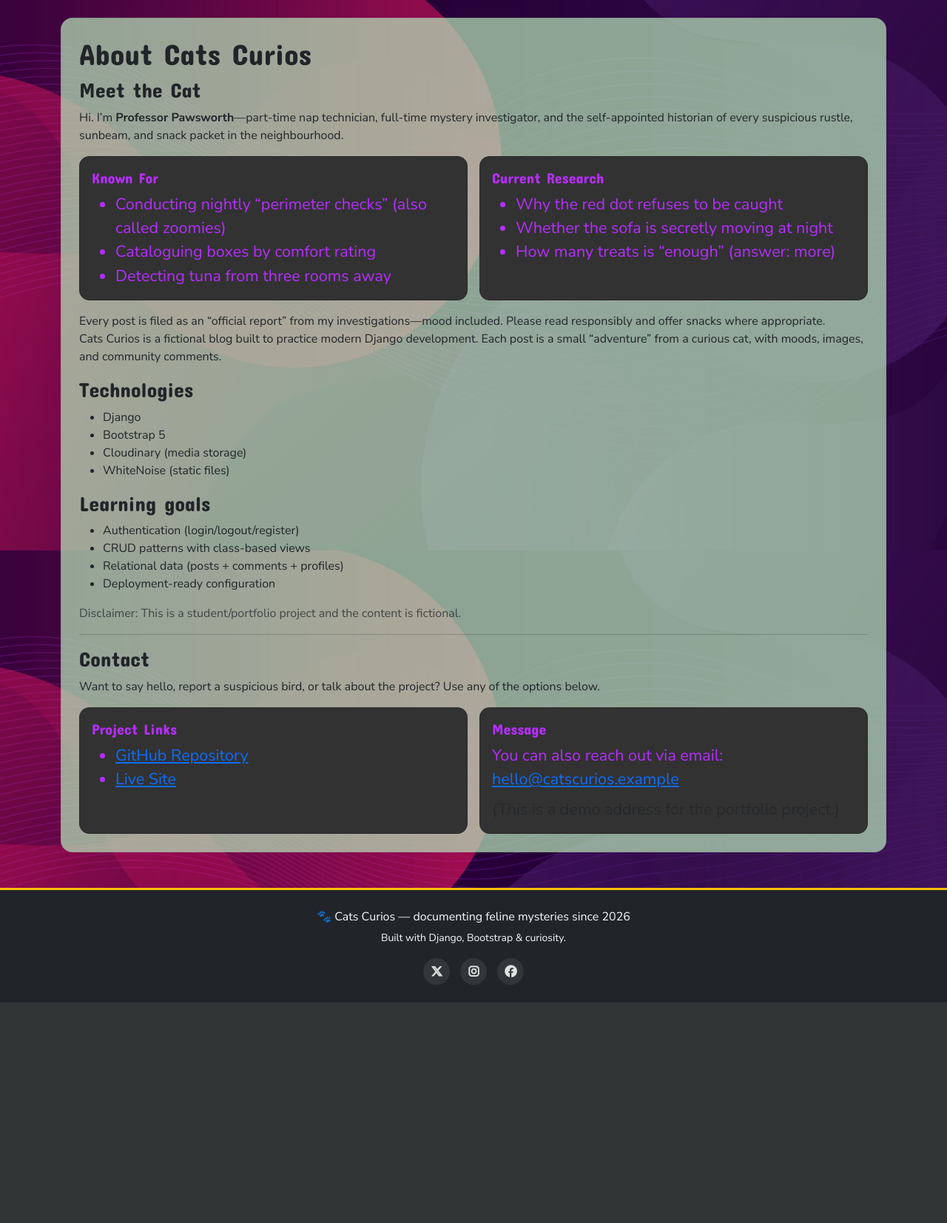
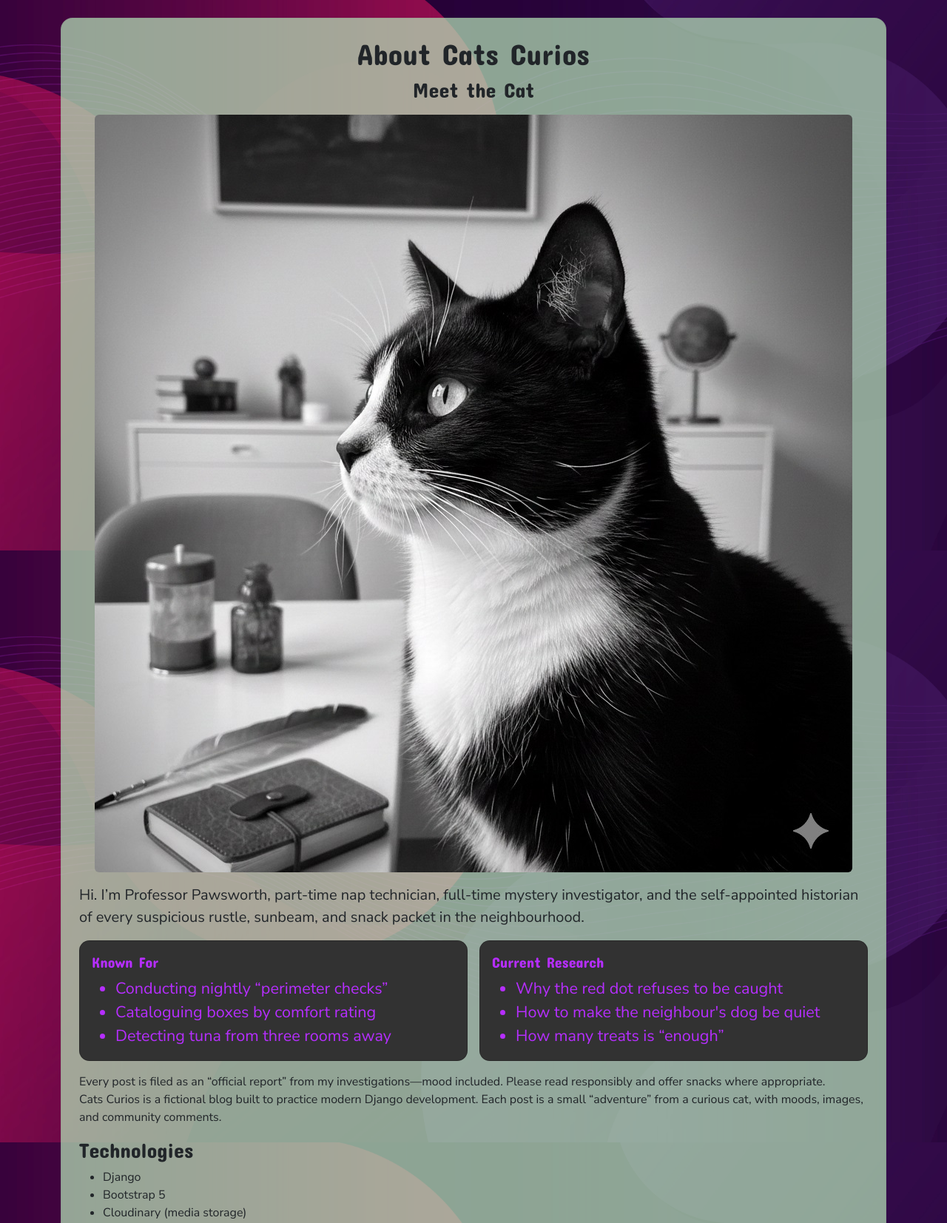
Before and after one commit to rikity432/CatsCurios, a Django app: page /about/ in a window 1280 px wide. Shown: the part 56-1709 px from the top of the page at 74% size. Before the commit the page ends 1411 px from the top, so only its background shows below. Run offline with Django 5.2, Linux system fonts and the light colour scheme; data that the repository does not hold is empty; some libraries are stand-ins or nearby versions.

Commit message:
improved appearance of about page

```diff
--- a/templates/about.html
+++ b/templates/about.html
@@ -1,17 +1,26 @@
 {% extends "base.html" %}
+
+{% load static %}
 
 {% block title %}About | Cats Curios{% endblock %}
 
 {% block meta_description %}Learn about Cats Curios, a cat-themed Django portfolio project featuring posts, moods, images, comments, and deployment-ready configuration.{% endblock %}
 
 {% block content %}
-<h1>About Cats Curios</h1>
+<h1 class="text-center">About Cats Curios</h1>
 
 <section aria-labelledby="about-cat">
-    <h2 id="about-cat" class="h3">Meet the Cat</h2>
+    <h2 id="about-cat" class="h3 text-center">Meet the Cat</h2>
 
-    <p>
-        Hi. I’m <strong>Professor Pawsworth</strong>—part-time nap technician,
+    <figure class="my-3 text-center">
+        <img
+            src="{% static 'img/aboutpose.jpg' %}"
+            class="img-fluid rounded d-block mx-auto"
+            alt="Professor Pawsworth posing for the camera">
+    </figure>
+
+    <p class="lead">
+        Hi. I’m <strong>Professor Pawsworth</strong>, part-time nap technician,
         full-time mystery investigator, and the self-appointed historian of every suspicious rustle,
         sunbeam, and snack packet in the neighbourhood.
     </p>
@@ -22,7 +31,7 @@
                 <div class="card-body">
                     <h3 class="h5">Known For</h3>
                     <ul class="mb-0">
-                        <li>Conducting nightly “perimeter checks” (also called zoomies)</li>
+                        <li>Conducting nightly “perimeter checks”</li>
                         <li>Cataloguing boxes by comfort rating</li>
                         <li>Detecting tuna from three rooms away</li>
                     </ul>
@@ -35,8 +44,8 @@
                     <h3 class="h5">Current Research</h3>
                     <ul class="mb-0">
                         <li>Why the red dot refuses to be caught</li>
-                        <li>Whether the sofa is secretly moving at night</li>
-                        <li>How many treats is “enough” (answer: more)</li>
+                        <li>How to make the neighbour's dog be quiet</li>
+                        <li>How many treats is “enough”</li>
                     </ul>
                 </div>
             </div>
@@ -111,9 +120,6 @@
                         You can also reach out via email:
                         <a href="mailto:hello@catscurios.example">hello@catscurios.example</a>
                     </p>
-                    <p class="text-muted mb-0">
-                        (This is a demo address for the portfolio project.)
-                    </p>
                 </div>
             </div>
         </div>
```
Also changed, not shown: static/img/aboutpose.jpg (added).
